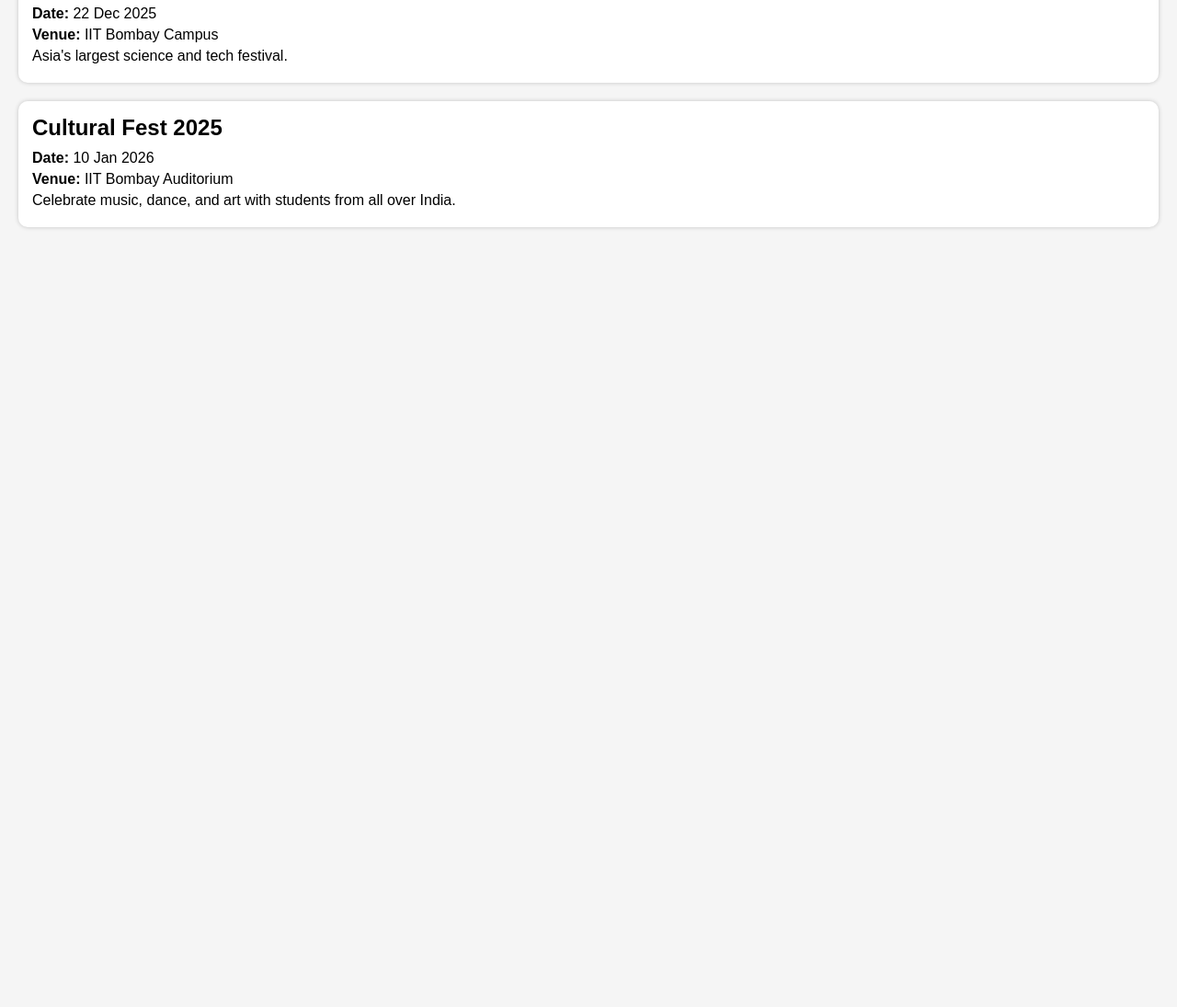
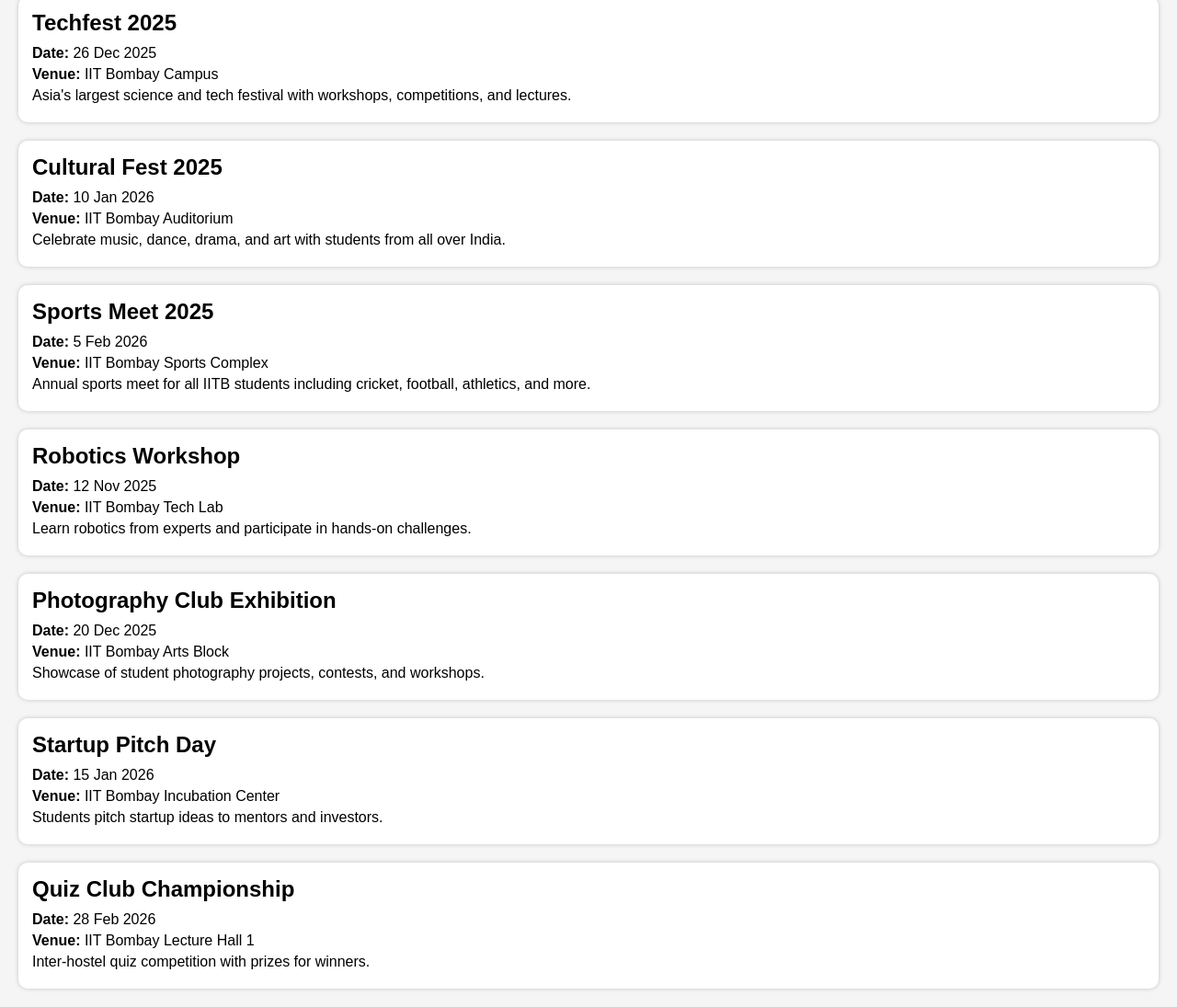
Before and after one commit to deekshit1efc/iitbevents, a plain HTML site: page index.html in a window 1280 px wide. Shown: the part 144-1239 px from the top of the page at 92% size. Before the commit the page ends 800 px from the top, so only its background shows below. Drawn offline with Linux system fonts and the light colour scheme.

Commit message:
Add files via upload

```diff
--- a/index.html
+++ b/index.html
@@ -5,10 +5,9 @@
   <meta name="viewport" content="width=device-width, initial-scale=1.0">
   <title>IITB Events</title>
   <style>
-    body { font-family: Arial, sans-serif; margin: 0; padding: 0; background: #f5f5f5; }
-    header { background: #002147; color: white; padding: 20px; text-align: center; }
-    h1 { margin: 0; }
-    .event { background: white; margin: 20px; padding: 15px; border-radius: 10px; box-shadow: 0 0 5px rgba(0,0,0,0.2);}
+    body { font-family: Arial; margin:0; padding:0; background:#f5f5f5; }
+    header { background:#002147; color:white; padding:20px; text-align:center; }
+    .event { background:white; margin:20px; padding:15px; border-radius:10px; box-shadow:0 0 5px rgba(0,0,0,0.2);}
     .event h2 { margin: 0 0 10px 0; }
     .event p { margin: 5px 0; }
   </style>
@@ -20,16 +19,51 @@
 
   <div class="event">
     <h2>Techfest 2025</h2>
-    <p><strong>Date:</strong> 22 Dec 2025</p>
+    <p><strong>Date:</strong> 26 Dec 2025</p>
     <p><strong>Venue:</strong> IIT Bombay Campus</p>
-    <p>Asia's largest science and tech festival.</p>
+    <p>Asia's largest science and tech festival with workshops, competitions, and lectures.</p>
   </div>
 
   <div class="event">
     <h2>Cultural Fest 2025</h2>
     <p><strong>Date:</strong> 10 Jan 2026</p>
     <p><strong>Venue:</strong> IIT Bombay Auditorium</p>
-    <p>Celebrate music, dance, and art with students from all over India.</p>
+    <p>Celebrate music, dance, drama, and art with students from all over India.</p>
+  </div>
+
+  <div class="event">
+    <h2>Sports Meet 2025</h2>
+    <p><strong>Date:</strong> 5 Feb 2026</p>
+    <p><strong>Venue:</strong> IIT Bombay Sports Complex</p>
+    <p>Annual sports meet for all IITB students including cricket, football, athletics, and more.</p>
+  </div>
+
+  <div class="event">
+    <h2>Robotics Workshop</h2>
+    <p><strong>Date:</strong> 12 Nov 2025</p>
+    <p><strong>Venue:</strong> IIT Bombay Tech Lab</p>
+    <p>Learn robotics from experts and participate in hands-on challenges.</p>
+  </div>
+
+  <div class="event">
+    <h2>Photography Club Exhibition</h2>
+    <p><strong>Date:</strong> 20 Dec 2025</p>
+    <p><strong>Venue:</strong> IIT Bombay Arts Block</p>
+    <p>Showcase of student photography projects, contests, and workshops.</p>
+  </div>
+
+  <div class="event">
+    <h2>Startup Pitch Day</h2>
+    <p><strong>Date:</strong> 15 Jan 2026</p>
+    <p><strong>Venue:</strong> IIT Bombay Incubation Center</p>
+    <p>Students pitch startup ideas to mentors and investors.</p>
+  </div>
+
+  <div class="event">
+    <h2>Quiz Club Championship</h2>
+    <p><strong>Date:</strong> 28 Feb 2026</p>
+    <p><strong>Venue:</strong> IIT Bombay Lecture Hall 1</p>
+    <p>Inter-hostel quiz competition with prizes for winners.</p>
   </div>
 
 </body>
```
